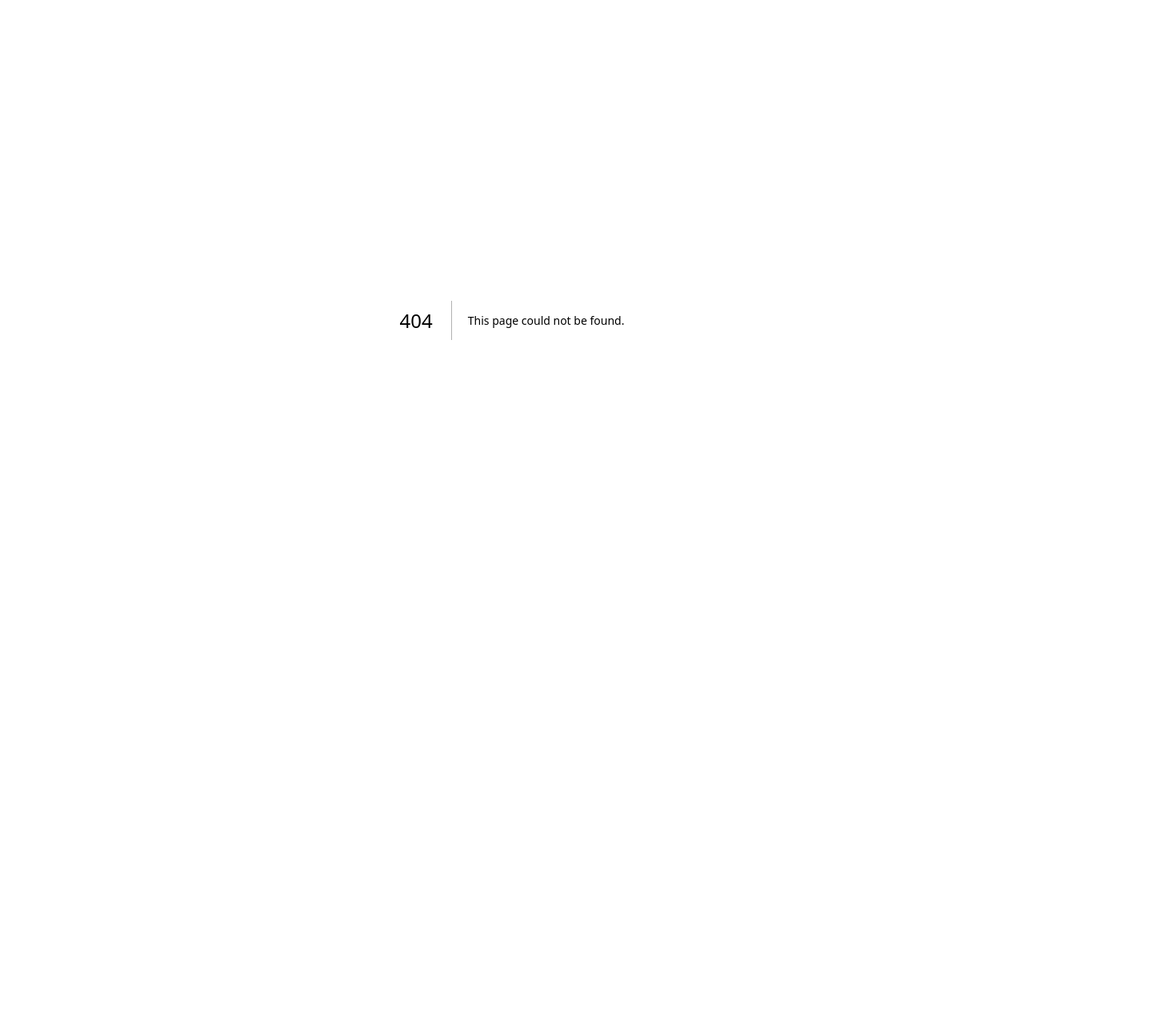
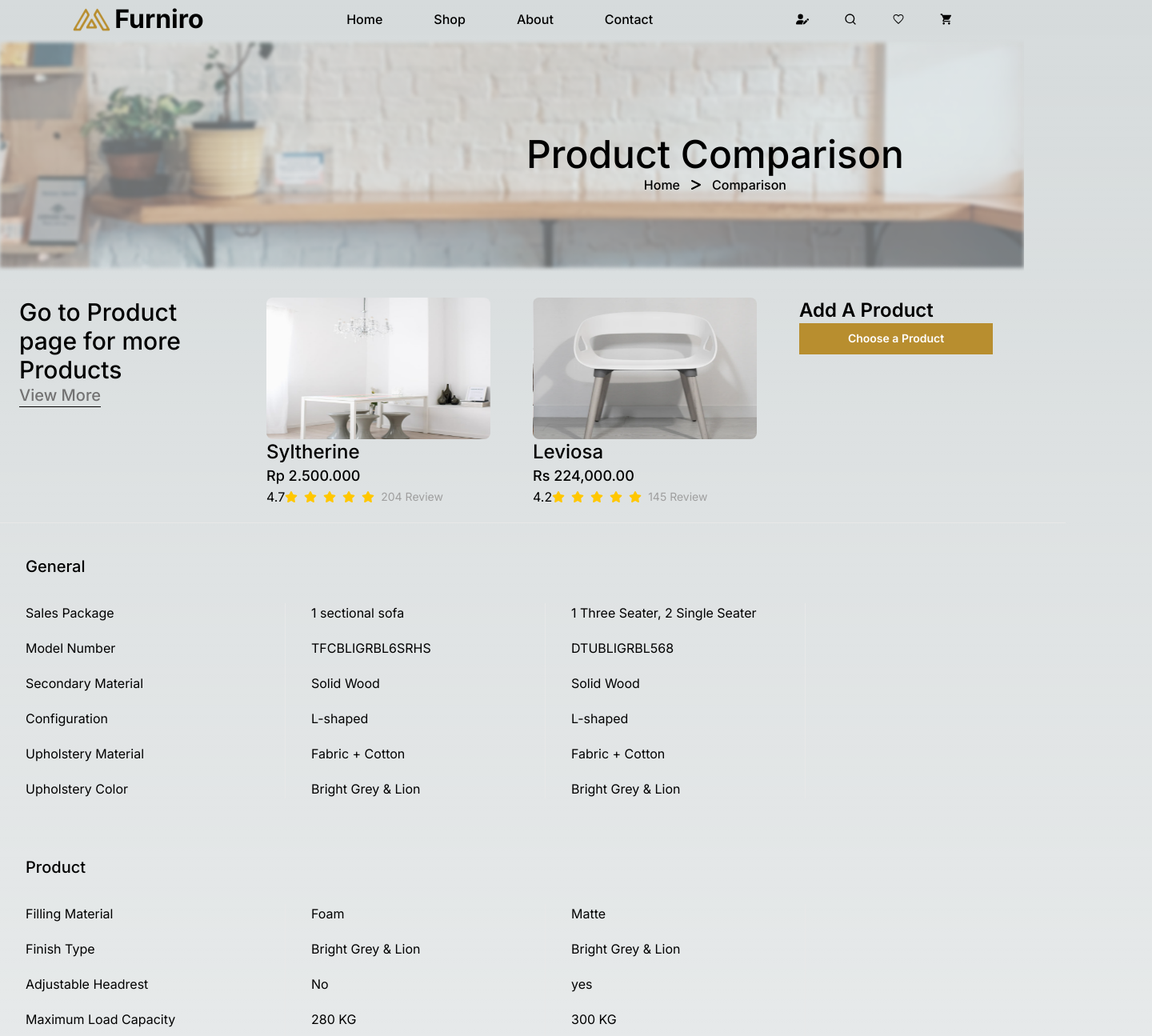
Before and after one commit to Hanna1997-del/funiro, a Next.js app: page /comparison in a window 1280 px wide. Before the commit this address had no page. Shown: the top 1295 px of the page at 80% size, 1440 px wide, since content can reach past the window. Before the commit the page ends 800 px from the top, so only its background shows below. Built offline with nearby package versions, Linux system fonts and the light colour scheme.

Commit message:
comparison page

```diff
--- /dev/null
+++ b/app/comparison/page.tsx
@@ -0,0 +1,28 @@
+import Banner from "@/components/Banner";
+import Compar from "@/components/Comparison";
+import Footer from "@/components/Footer";
+import Navbar from "@/components/Navbar";
+import Service from "@/components/Service";
+
+
+interface ComparisonProps {}
+
+const Comparison: React.FC<ComparisonProps> = () => {
+  return (
+    <div>
+      <Navbar />
+      <Banner
+        name={"Product Comparison"}
+        href1={"/"}
+        href2={"/comparison"}
+        path1={"Home"}
+        path2={"Comparison"}
+      />
+      <Compar/>
+      <Service/>
+      <Footer/>
+    </div>
+  );
+};
+
+export default Comparison;
--- /dev/null
+++ b/components/Comparison.tsx
@@ -0,0 +1,171 @@
+
+import { CompareProduct } from "@/data/data";
+import { FaStar } from "react-icons/fa6";
+
+interface ComparProps {
+
+}
+
+const Compar: React.FC<ComparProps> = () => {
+    return (
+
+            <div>
+
+<div className="w-[1332px] h-full mt-8">
+        <div className="grid grid-cols-4 border-b pb-5 border-b-[#E8E8E8]">
+          <div className="w-[223px] h-[200px] ml-6 ">
+            <h1 className="font-medium text-3xl">
+              Go to Product page for more Products
+            </h1>
+            <button className="font-medium text-xl text-[#727272] border-b border-black">
+              View More
+            </button>
+          </div>
+          {CompareProduct.map((cp: any) => (
+               <div className="">
+               <img src={cp.img} alt="" className="w-[280px] h-[177px] rounded-lg" />
+                 <h1 className="font-medium text-2xl">{cp.name}</h1>
+                 <p className="font-medium text-lg">{cp.price}</p>
+                 <div className="flex  items-center">
+                     <h2>{cp.rating}</h2>
+                     {cp.stars.map((star:any)=>(
+                         <div>
+                         <FaStar width={20} height={20} className="text-[#FFC700] mr-2" />
+
+                       </div>
+                     ))}
+                     <p className="font-normal text-sm text-[#9F9F9F]">{cp.reviews} Review</p>
+
+                 </div>
+               </div>
+          ))}
+
+          <div>
+            <h1 className="font-semibold text-2xl">Add A Product</h1>
+            <button className="w-[242px] h-[39px] bg-[#B88E2F] font-semibold text-sm text-white">
+              Choose a Product
+            </button>
+          </div>
+
+
+        </div>
+        <div className="ml-8 mt-10 ">
+
+        <h1 className="font-medium text-xl">General</h1>
+         <div className="grid grid-cols-4 py-8 ">
+         <div className="flex flex-col gap-5 border-r border-r-[#E8E8E8] ">
+
+          <p>Sales Package</p>
+          <p>Model Number</p>
+          <p>Secondary Material</p>
+          <p>Configuration</p>
+          <p>Upholstery Material</p>
+          <p>Upholstery Color</p>
+         </div>
+          {CompareProduct.map((cp)=>(
+            <div className="flex flex-col gap-5 border-r border-r-[#E8E8E8] pl-8">
+              <p>{cp.package}</p>
+              <p>{cp.Model}</p>
+              <p>{cp.Material}</p>
+              <p>{cp.Configuration}</p>
+              <p>{cp.Upholstery}</p>
+              <p>{cp.Color}</p>
+            </div>
+          ))}
+         </div>
+        </div>
+
+        <div className="ml-8 mt-10">
+
+        <h1 className="font-medium text-xl">Product</h1>
+         <div className="grid grid-cols-4 py-8">
+         <div className="flex flex-col gap-5 border-r border-r-[#E8E8E8]">
+
+          <p>Filling Material</p>
+          <p>Finish Type</p>
+          <p>Adjustable Headrest</p>
+          <p>Maximum Load Capacity</p>
+          <p>Origin of Manufacture</p>
+
+         </div>
+          {CompareProduct.map((cp)=>(
+            <div className="flex flex-col gap-5 border-r border-r-[#E8E8E8] pl-8">
+              <p>{cp.Filling}</p>
+              <p>{cp.FinishType}</p>
+              <p>{cp.Adjustable}</p>
+              <p>{cp.Capacity}</p>
+              <p>{cp.Manufacture}</p>
+
+            </div>
+          ))}
+         </div>
+        </div>
+
+        <div className="ml-8 mt-10">
+
+        <h1 className="font-medium text-xl">Dimensions</h1>
+         <div className="grid grid-cols-4 py-8">
+         <div className="flex flex-col gap-5 border-r border-r-[#E8E8E8]">
+
+          <p>Width</p>
+          <p>Height</p>
+          <p>Depth</p>
+          <p>Weight</p>
+          <p>Seat Height</p>
+          <p>Leg Height</p>
+
+         </div>
+          {CompareProduct.map((cp)=>(
+            <div className="flex flex-col gap-5 border-r border-r-[#E8E8E8] pl-8">
+              <p>{cp.Width}</p>
+              <p>{cp.Height}</p>
+              <p>{cp.Depth}</p>
+              <p>{cp.Seat_Height}</p>
+              <p>{cp.Leg_Height}</p>
+
+            </div>
+          ))}
+         </div>
+        </div>
+
+        <div className="ml-8 mt-10">
+
+        <h1 className="font-medium text-xl">Warranty</h1>
+         <div className="grid grid-cols-4 py-10">
+         <div className="flex flex-col gap-12 border-r border-r-[#E8E8E8]">
+
+          <p>Warranty Summary</p>
+          <p>Warranty Service Type</p>
+          <p>Covered in Warranty</p>
+          <p>Not Covered in Warranty</p>
+          <p>Domestic Warranty</p>
+
+
+         </div>
+          {CompareProduct.map((cp)=>(
+            <div className="flex flex-col gap-5 border-r border-r-[#E8E8E8] pl-8" >
+              <p>{cp.Warranty_Summary}</p>
+              <p>{cp.Warranty_Service}</p>
+              <p>{cp.CIW}</p>
+              <p>{cp.NCIW}</p>
+              <p>{cp.DW}</p>
+
+              <button className="w-[215px] mt-10 h-[64px] text-white bg-[#B88E2F] rounded-lg">Add To Cart</button>
+
+            </div>
+
+
+          ))}
+         </div>
+        </div>
+      </div>
+
+
+
+            </div>
+
+
+     );
+}
+
+export default Compar;
```
